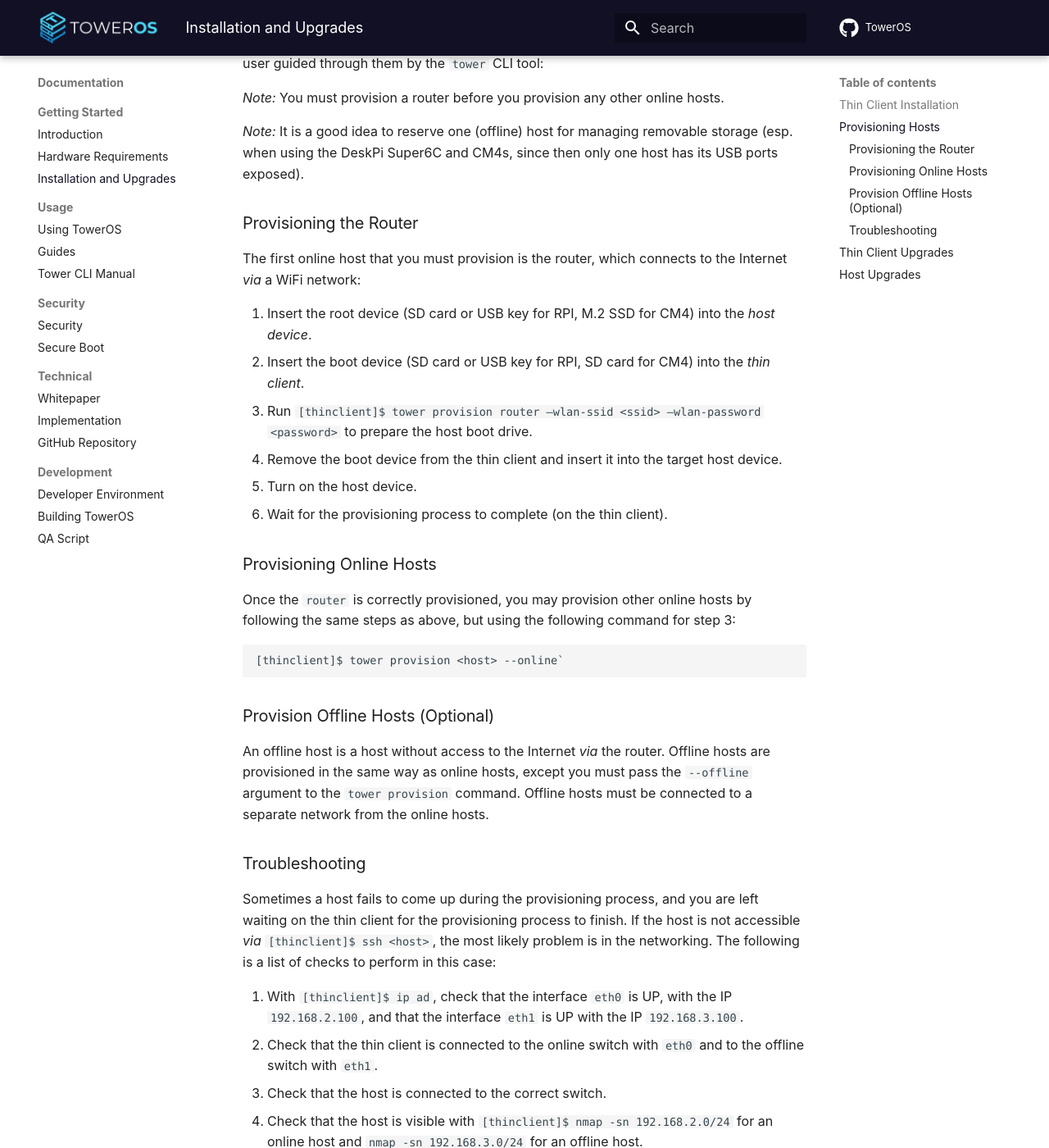
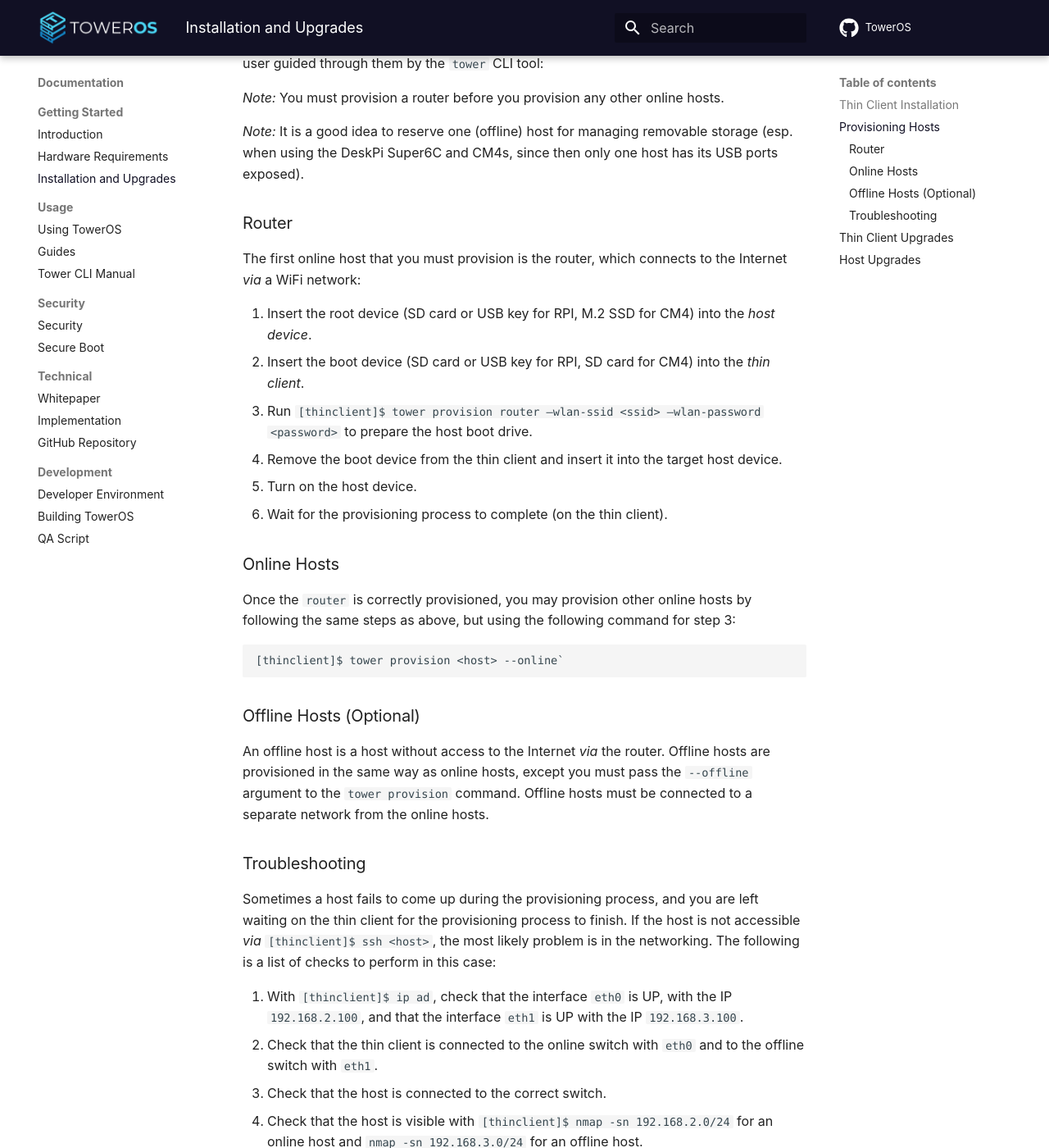
Before and after one commit to towercomputers/toweros, an MkDocs documentation site: the page built from docs/src/installation.md, in a window 1280 px wide and 1400 px high, scrolled down 606 px. Shown: the whole window at 82% size. Built offline with MkDocs 1.6.1 and Material for MkDocs 9.7.7, drawn with Linux system fonts in a browser that asks for light colours; comment, search, counter and statistics services are not loaded.

Commit message:
Docs Typos

````diff
--- a/docs/src/installation.md
+++ b/docs/src/installation.md
@@ -19,7 +19,7 @@ TowerOS provides tools for easily provisioning new hosts with the following step
 *Note:* It is a good idea to reserve one (offline) host for managing removable storage (esp. when using the DeskPi Super6C and CM4s, since then only one host has its USB ports exposed).
 
 
-### Provisioning the Router
+### Router
 The first online host that you must provision is the router, which connects to the Internet _via_ a WiFi network:
 
 1. Insert the root device (SD card or USB key for RPI, M.2 SSD for CM4) into the *host device*.
@@ -29,7 +29,7 @@ The first online host that you must provision is the router, which connects to t
 5. Turn on the host device.
 6. Wait for the provisioning process to complete (on the thin client).
 
-### Provisioning Online Hosts
+### Online Hosts
 Once the `router` is correctly provisioned, you may provision other online hosts by following the same steps as above, but using the following command for step 3:
 
 ```
@@ -37,7 +37,7 @@ Once the `router` is correctly provisioned, you may provision other online hosts
 ```
 
 
-### Provision Offline Hosts (Optional)
+### Offline Hosts (Optional)
 An offline host is a host without access to the Internet _via_ the router. Offline hosts are provisioned in the same way as online hosts, except you must pass the `--offline` argument to the `tower provision` command. Offline hosts must be connected to a separate network from the online hosts.
 
 
````
